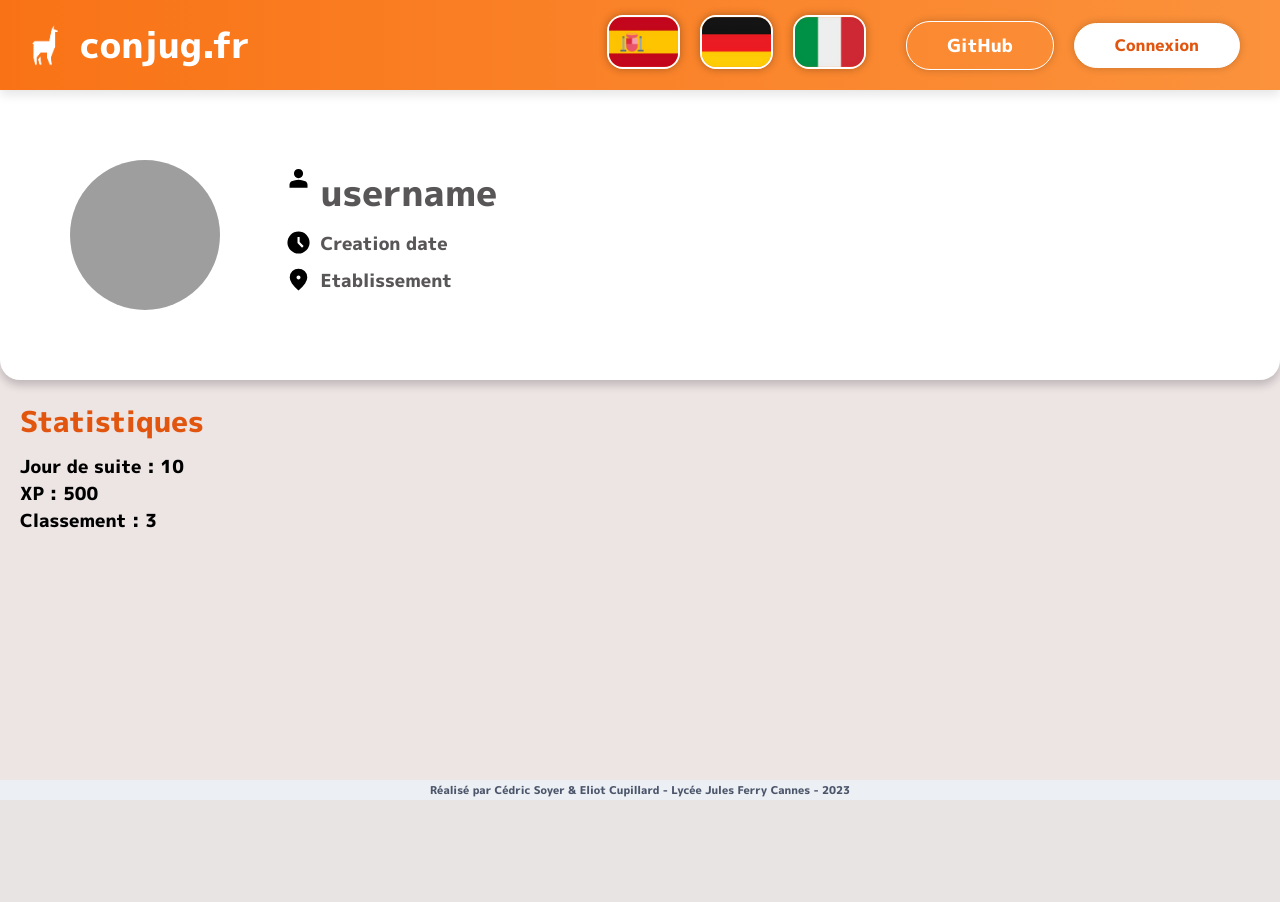
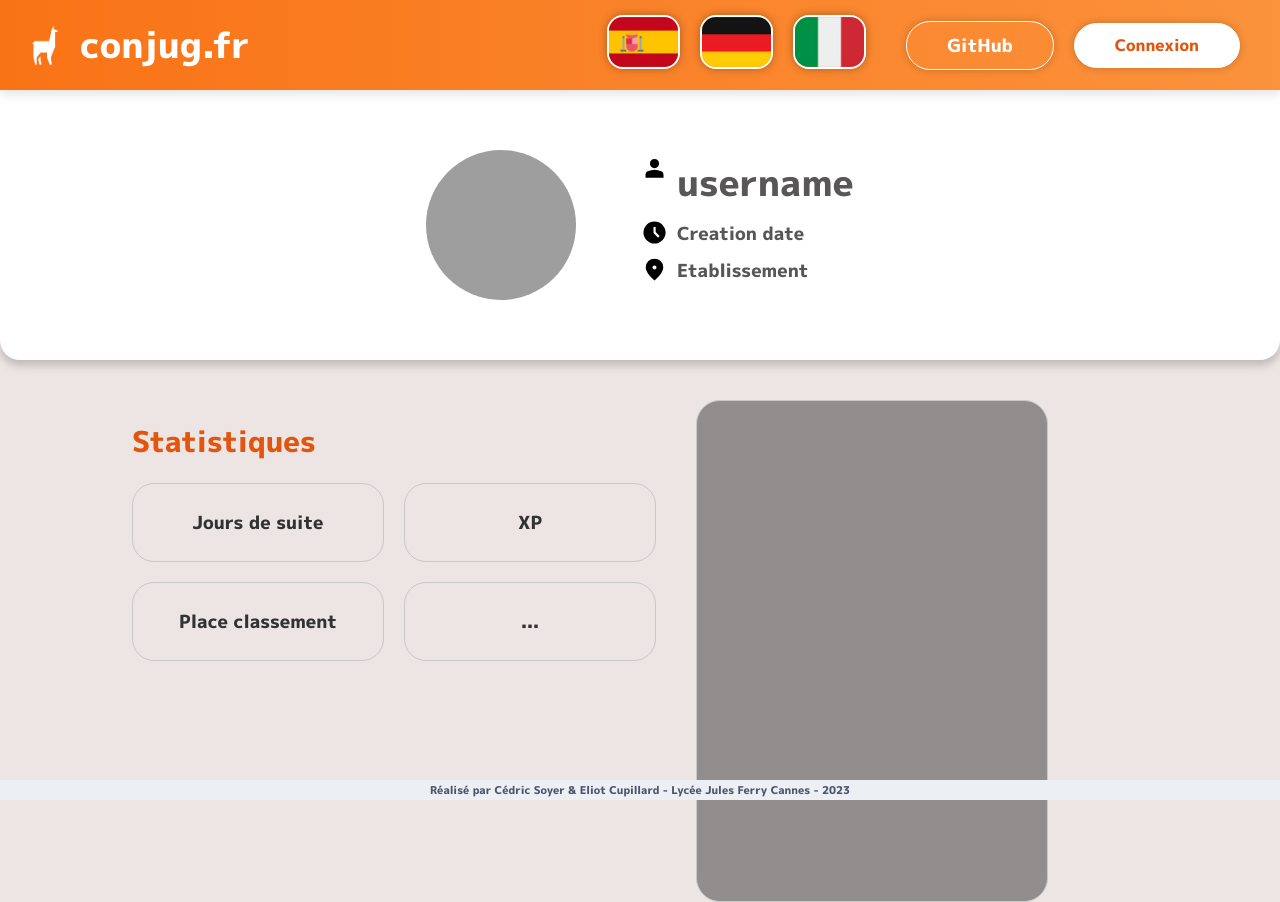
Before and after one commit to Tezay/conjug, a Flask app: page /profile in a window 1280 px wide. Before the commit the page ends 800 px from the top, so only its background shows below. Run offline with Flask 3, Linux system fonts and the light colour scheme; grey boxes are pictures that could not be loaded.

Commit message:
profile page

```diff
--- a/conjugFR/static/css/profileStyle.css
+++ b/conjugFR/static/css/profileStyle.css
@@ -1,10 +1,12 @@
 .userInfos {
     background-color: #fff;
     color: #585656;
-    padding: 20px;
+    padding-top: 60px;
+    padding-bottom: 60px;
     border-bottom-left-radius: 20px;
     border-bottom-right-radius: 20px;
     box-shadow: 0px 5px 10px rgba(0, 0, 0, 0.2);
+    text-align: center;
 }
 
 .userInfos h1, h2 {
@@ -26,8 +28,7 @@
 }
 
 .userInfosContainer {
-    padding-left: 5%;
-    padding: 50px;
+    display: inline-block;
 }
 
 #userIcon {
@@ -54,18 +55,62 @@
 }
 
 
+
+
+.bottomContainer {
+    margin: 0 auto;
+    max-width: 1056px;
+    padding-top: 40px;
+    width: 100%;
+    display: flex;
+    text-align: center;
+}
+
+
 .userCaracteristics {
     display: flex;
+    justify-content: center;
 }
 
 .userStats {
     margin: 20px;
+    display:flex;
+    flex-direction: column;
+
 }
 
 .userStats h2 {
-    margin-bottom: 10px;
+    margin-bottom: 20px;
+    text-align: left;
 }
+
 .userStats p {
     font-size: 18px;
     margin: 0;
+    color: #333232;
 }
+
+.statsUp, .statsDown {
+    display: flex;
+}
+
+.statsUp {
+    margin-bottom: 20px;
+}
+
+.statElement {
+    padding: 25px;
+    border: 1px solid #c8c8c8;
+    border-radius: 22px;
+    margin-right: 20px;
+    width: 200px;
+}
+
+
+.leaderboard{
+    border: 1px solid #c8c8c8;
+    border-radius: 24px;
+    width:350px;
+    height:500px;
+    background-color: #928e8e;
+}
--- a/conjugFR/templates/heritage_template/profile.html
+++ b/conjugFR/templates/heritage_template/profile.html
@@ -41,12 +41,27 @@
             </div>
         </div>
     </div>
-    <div class="userCaracteristics">
-      <div class="userStats">
-          <h2>Statistiques</h2>
-          <p>Jour de suite : 10</p>
-          <p>XP : 500</p>
-          <p>Classement : 3</p>
+    <div class="bottomContainer">
+      <div class="userCaracteristics">
+        <div class="userStats">
+            <h2>Statistiques</h2>
+            <div class="statsUp">
+              <div class="statElement">
+                <p>Jours de suite</p>
+              </div>
+              <div class="statElement">
+                <p>XP</p>
+              </div>
+            </div>
+            <div class="statsDown">
+              <div class="statElement">
+                <p>Place classement</p>
+              </div>
+              <div class="statElement">
+                <p>...</p>
+              </div>
+            </div>
+        </div>
       </div>
       <div class="leaderboard">
         <!-- Importer depuis un fichier leaderboard.html -->
```
Also changed, not shown: conjugFR/templates/heritage_template/profil.html (deleted, +0 -67 lines).
